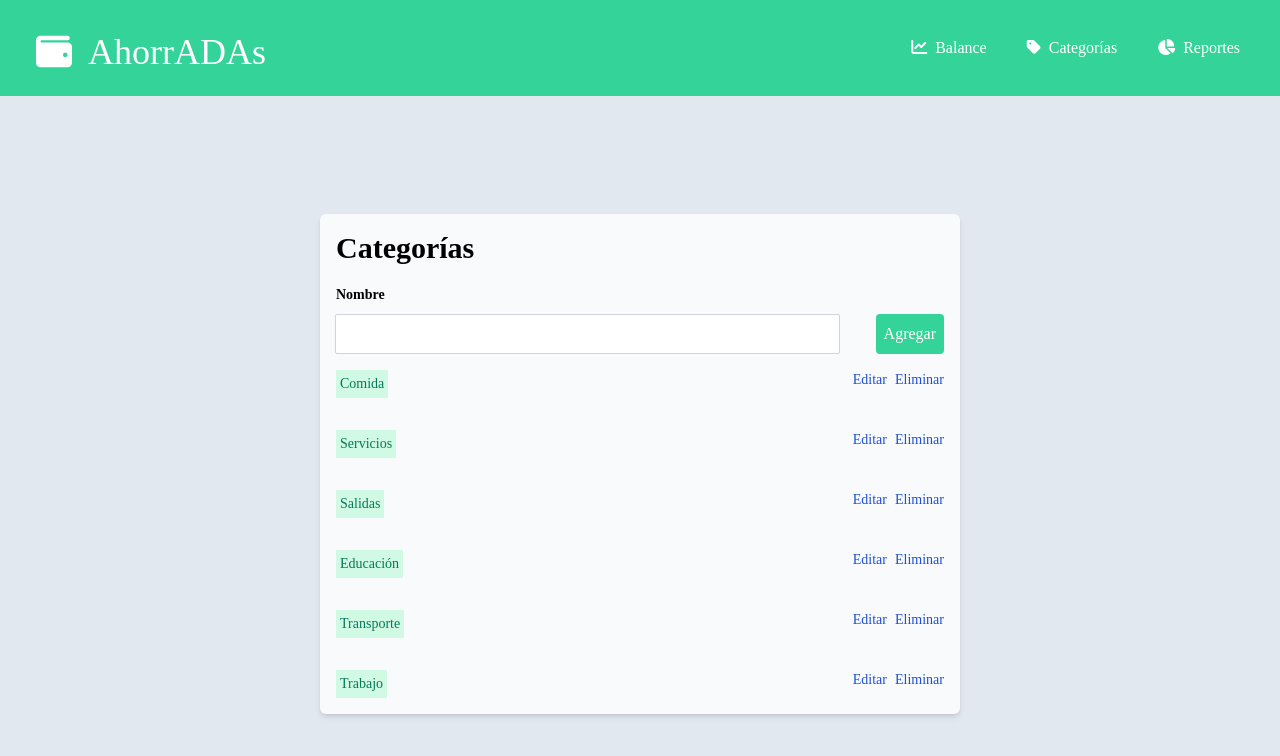
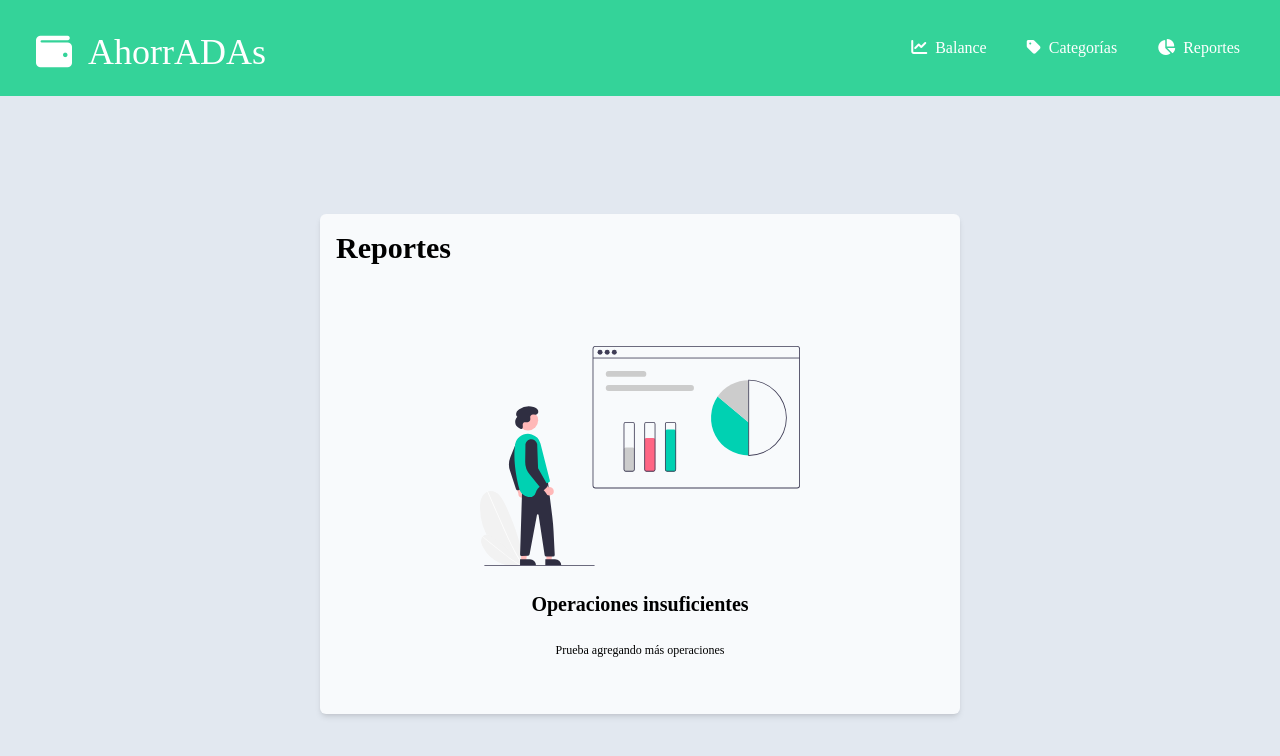
Before and after one commit to sofiariadna/Proyecto-AhorrADAs, a plain HTML site: page index.html in a window 1280 px wide. Drawn offline with nearby package versions, Linux system fonts and the light colour scheme.

Commit message:
styling reports section

```diff
--- a/index.html
+++ b/index.html
@@ -99,7 +99,7 @@
         </div>
     <!--New Operation-->
     <!--Categories-->
-        <div class="absolute top-1/2 left-1/2 transform -translate-x-1/2 -translate-y-1/2 w-2/4 h-[500px] mt-[63.6px] bg-slate-50 rounded-md shadow-md">
+        <!--<div class="absolute top-1/2 left-1/2 transform -translate-x-1/2 -translate-y-1/2 w-2/4 h-[500px] mt-[63.6px] bg-slate-50 rounded-md shadow-md">
             <h2 class="text-3xl font-semibold p-4">Categorías</h2>
             <label for="" class="text-sm font-semibold p-4">Nombre</label>
             <div class="flex flex-row">
@@ -137,7 +137,14 @@
                 <a href="#" class="ml-2 text-sm text-blue-700">Eliminar</a>
             </div>
         </div>
-
-
+    <!--Reports<!-->
+    <div class="absolute top-1/2 left-1/2 transform -translate-x-1/2 -translate-y-1/2 w-2/4 h-[500px] mt-[63.6px] bg-slate-50 rounded-md shadow-md">
+        <h2 class="text-3xl font-semibold p-4">Reportes</h2>
+        <figure class="flex items-center justify-center mt-16">
+            <img src="./img/chart.svg" alt="report-icon" class="w-1/2">
+        </figure>
+        <h2 class="text-xl text-center font-semibold mt-6">Operaciones insuficientes</h2>
+        <p class="text-xl text-center text-xs font-light mt-6">Prueba agregando más operaciones</p>
+    </div>
 </body>
 </html>
```
Also changed, not shown: img/chart.svg (added).
